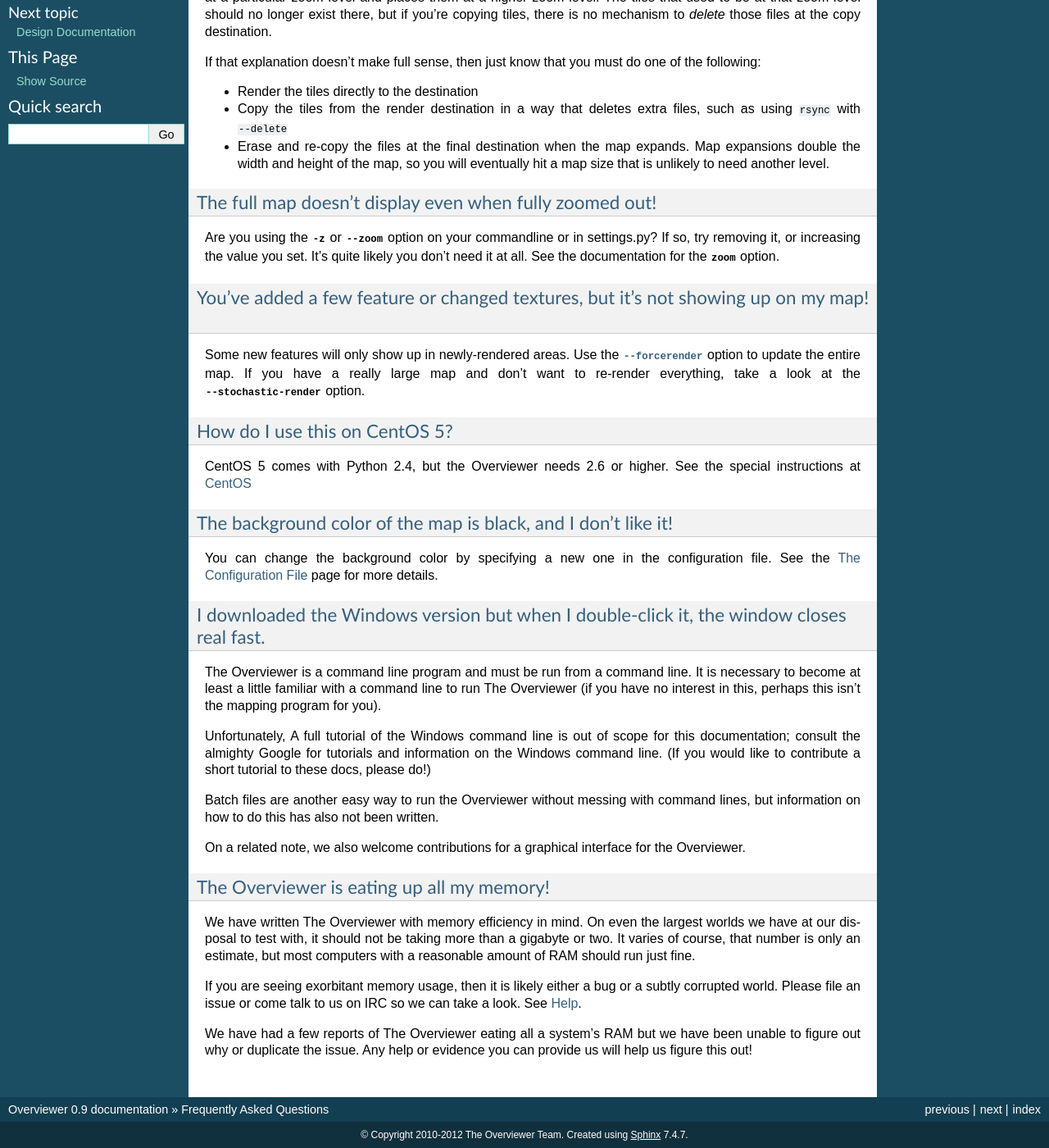
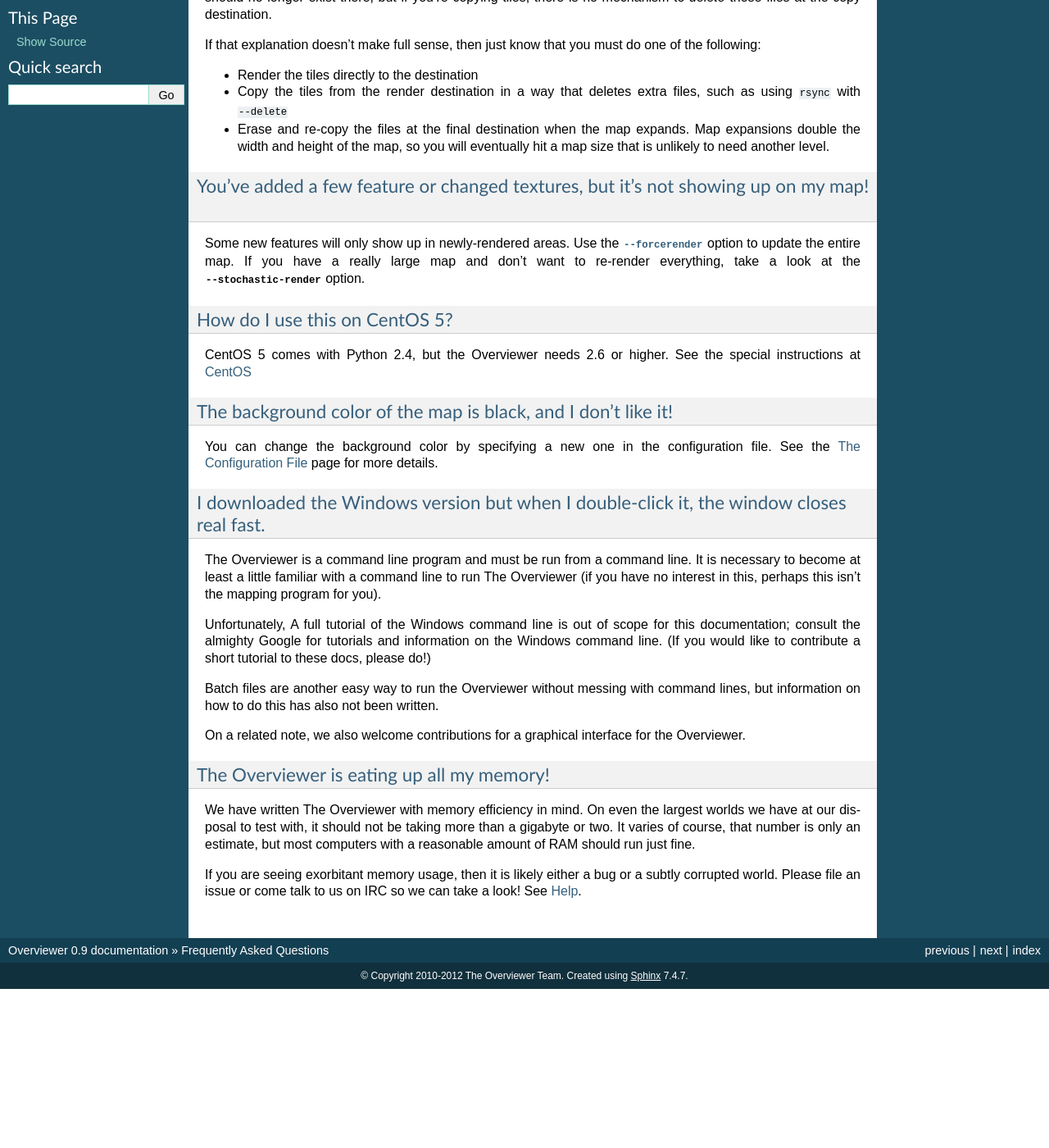
Before and after one commit to overviewer/Minecraft-Overviewer, a Sphinx documentation site: the page built from docs/faq.rst, in a window 1280 px wide and 1400 px high, scrolled down 581 px. Shown: the whole window at 82% size. Built offline with Sphinx 7.4.7, drawn with Linux system fonts in a browser that asks for light colours; after the commit the page ends 1787 px from its top, so only the background shows below that; some of the changed text lies outside the part shown.

Commit message:
updated faq. Removed entry about --zoom

```diff
--- a/docs/faq.rst
+++ b/docs/faq.rst
@@ -37,14 +37,6 @@
 * Erase and re-copy the files at the final destination when the map expands.
   Map expansions double the width and height of the map, so you will eventually
   hit a map size that is unlikely to need another level.
-
-The full map doesn't display even when fully zoomed out!
---------------------------------------------------------
-
-Are you using the :option:`-z` or :option:`--zoom <-z>` option on your
-commandline or in settings.py? If so, try removing it, or increasing the value
-you set.  It's quite likely you don't need it at all. See the documentation for
-the :option:`zoom <-z>` option.
 
 You've added a few feature or changed textures, but it's not showing up on my map!
 ----------------------------------------------------------------------------------
@@ -96,8 +88,4 @@
 
 If you are seeing exorbitant memory usage, then it is likely either a bug or a
 subtly corrupted world. Please file an issue or come talk to us on IRC so we can
-take a look. See :ref:`help`.
-
-We have had a few reports of The Overviewer eating all a system's RAM but we
-have been unable to figure out why or duplicate the issue. Any help or evidence
-you can provide us will help us figure this out!
+take a look! See :ref:`help`.
```
